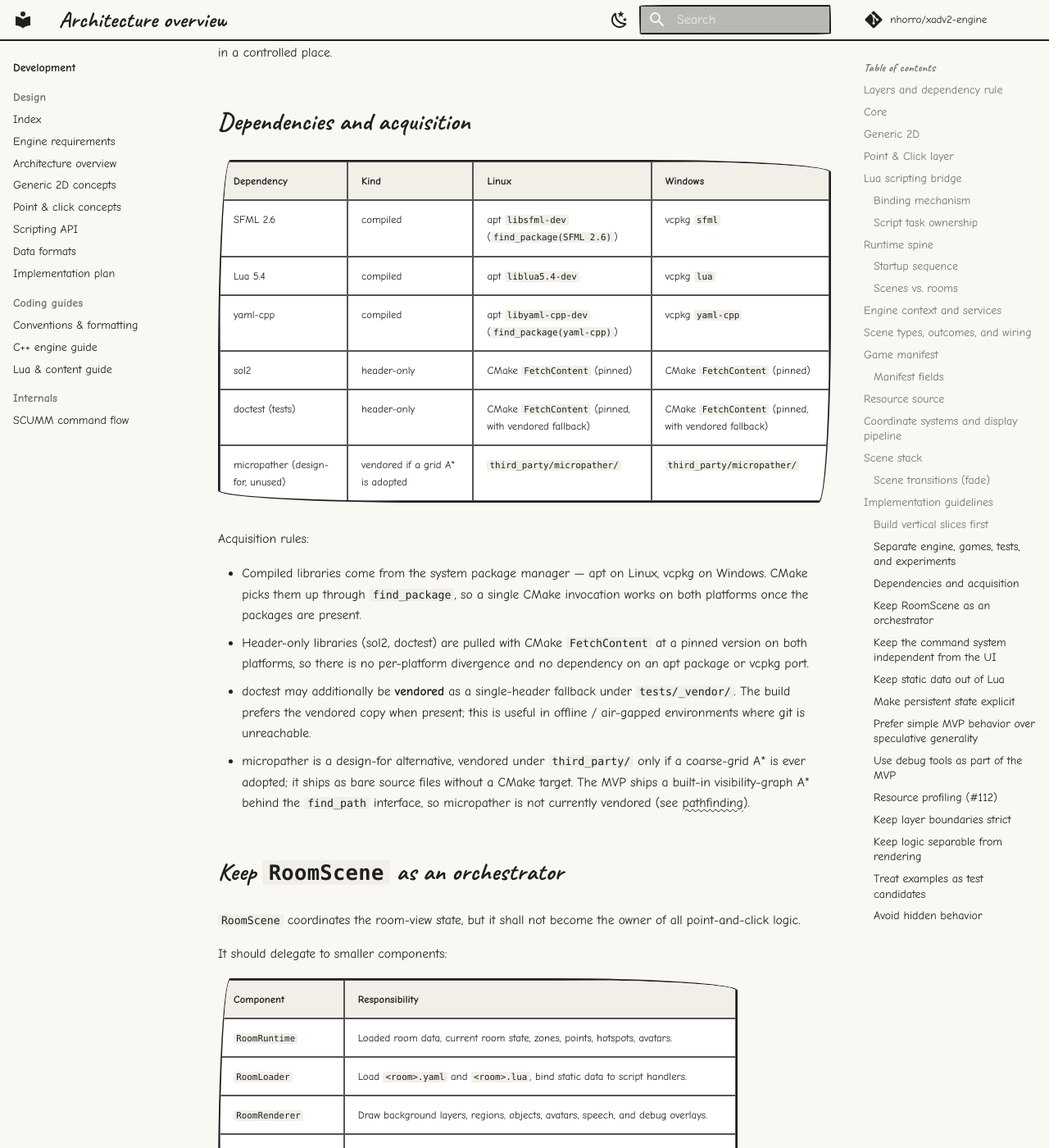
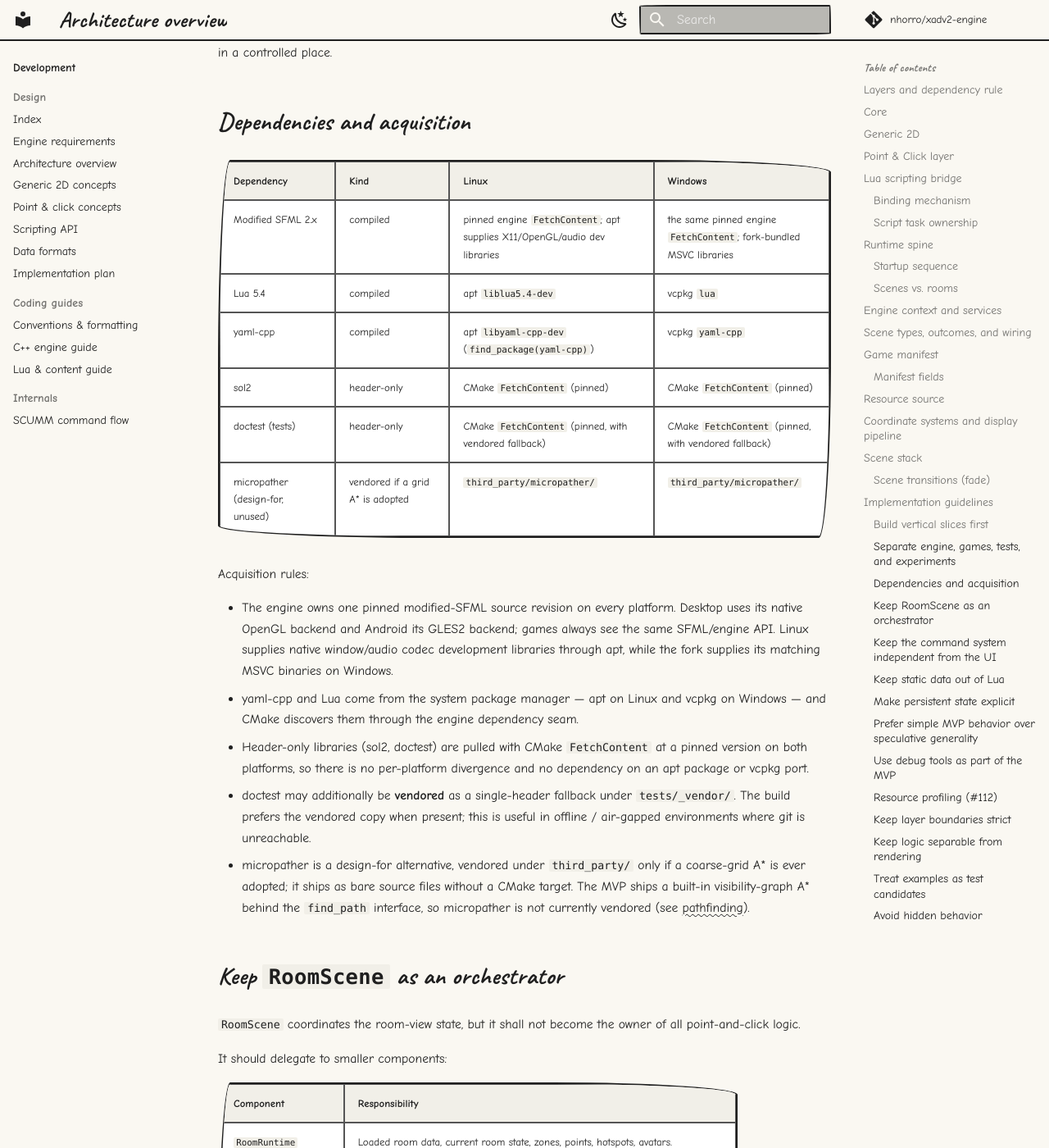
Before and after one commit to nhorro/xadv2-engine, an MkDocs documentation site: the page built from docs/development/design/02-architecture-overview.md, in a window 1280 px wide and 1400 px high, scrolled down 15256 px. Shown: the whole window at 82% size. Built offline with MkDocs 1.6.1 and Material for MkDocs 9.7.7, drawn with Linux system fonts in a browser that asks for light colours; comment, search, counter and statistics services are not loaded.

Commit message:
Unify platform dependency and game build composition

```diff
--- a/docs/development/design/02-architecture-overview.md
+++ b/docs/development/design/02-architecture-overview.md
@@ -593,7 +593,7 @@ a controlled place.
 
 | Dependency | Kind | Linux | Windows |
 |------------|------|-------|---------|
-| SFML 2.6 | compiled | apt `libsfml-dev` (`find_package(SFML 2.6)`) | vcpkg `sfml` |
+| Modified SFML 2.x | compiled | pinned engine `FetchContent`; apt supplies X11/OpenGL/audio dev libraries | the same pinned engine `FetchContent`; fork-bundled MSVC libraries |
 | Lua 5.4 | compiled | apt `liblua5.4-dev` | vcpkg `lua` |
 | yaml-cpp | compiled | apt `libyaml-cpp-dev` (`find_package(yaml-cpp)`) | vcpkg `yaml-cpp` |
 | sol2 | header-only | CMake `FetchContent` (pinned) | CMake `FetchContent` (pinned) |
@@ -602,9 +602,13 @@ a controlled place.
 
 Acquisition rules:
 
-- Compiled libraries come from the system package manager — apt on Linux,
-  vcpkg on Windows. CMake picks them up through `find_package`, so a single
-  CMake invocation works on both platforms once the packages are present.
+- The engine owns one pinned modified-SFML source revision on every platform.
+  Desktop uses its native OpenGL backend and Android its GLES2 backend; games
+  always see the same SFML/engine API. Linux supplies native window/audio codec
+  development libraries through apt, while the fork supplies its matching MSVC
+  binaries on Windows.
+- yaml-cpp and Lua come from the system package manager — apt on Linux and
+  vcpkg on Windows — and CMake discovers them through the engine dependency seam.
 - Header-only libraries (sol2, doctest) are pulled with CMake `FetchContent`
   at a pinned version on both platforms, so there is no per-platform
   divergence and no dependency on an apt package or vcpkg port.
```
Also changed, not shown: ANDROID.md (+5 -4 lines), CLAUDE.md (+4 -3 lines), CMakePresets.json (+4 -4 lines), README.md (+15 -3 lines), android/README.md (+8 -12 lines), docs/authoring/building-a-game.md (+4 -3 lines), vcpkg.json (+1 -6 lines), 10 other files.
